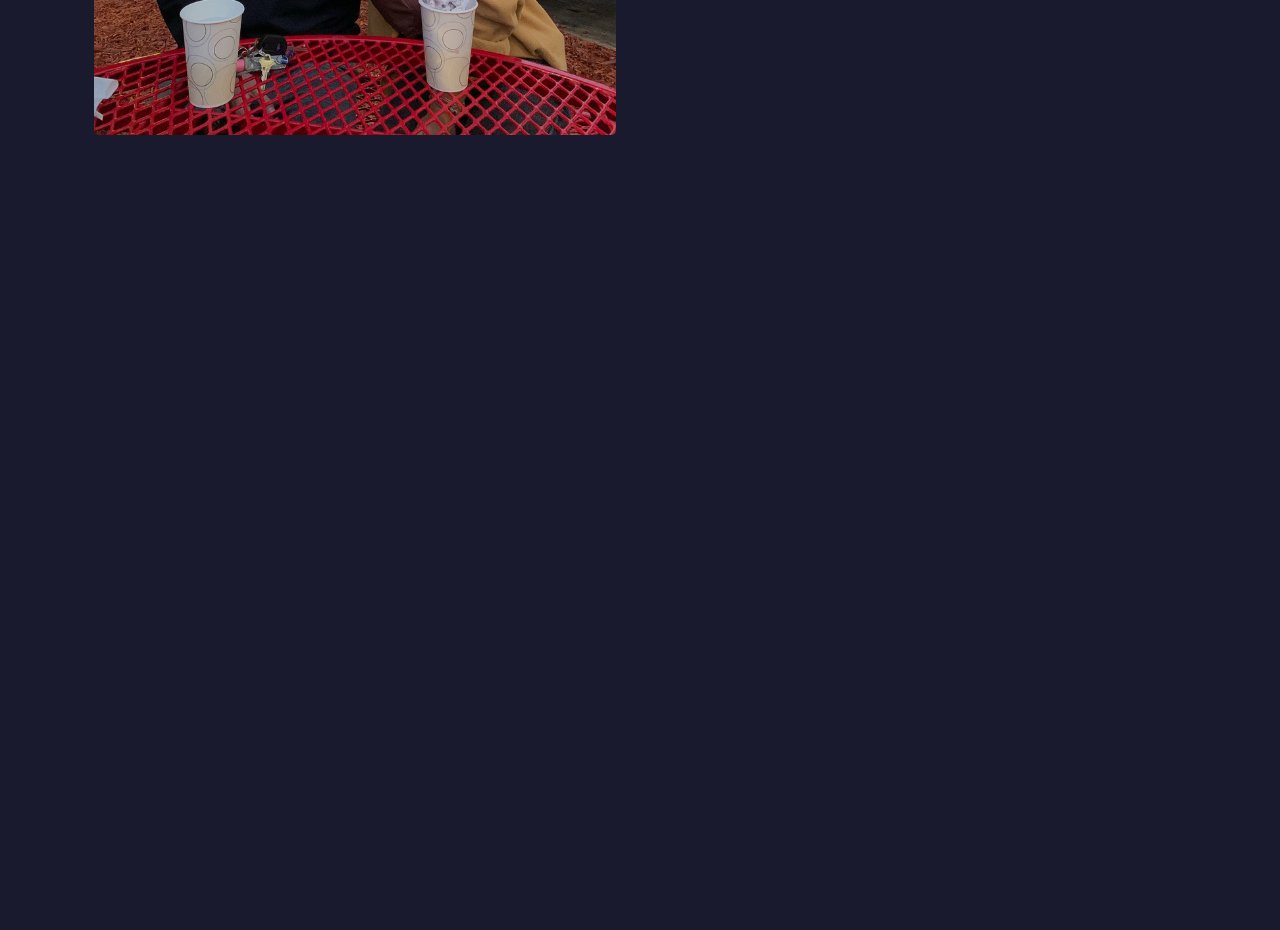
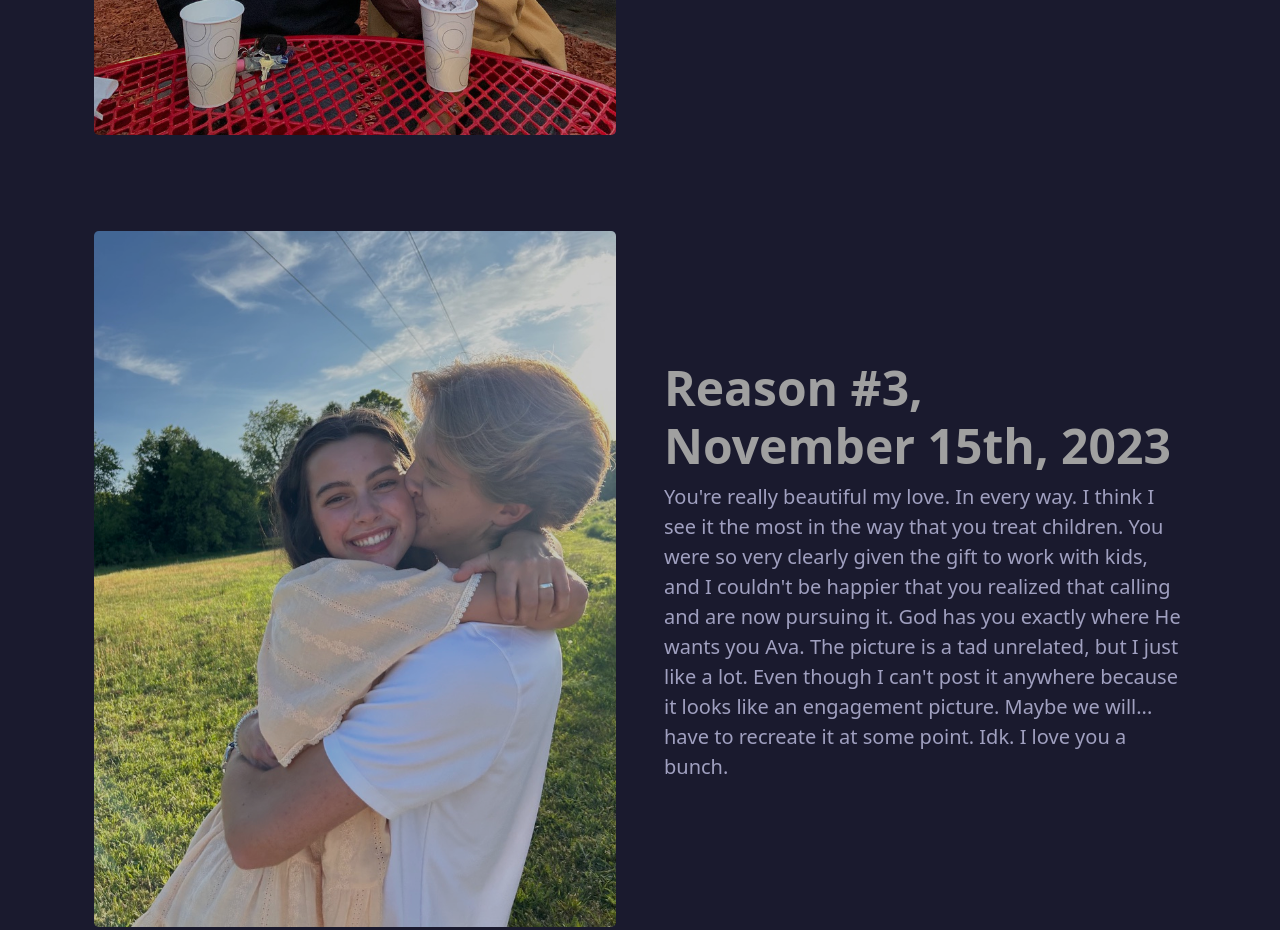
Before and after one commit to IanCo0k/ava, a plain HTML site: page main.html in a window 1280 px wide. Shown: the part 1303-2233 px from the top of the page. Before the commit the page ends 1534 px from the top, so only its background shows below. Drawn offline with nearby package versions, Linux system fonts and the light colour scheme.

Commit message:
nov 15 reason

```diff
--- a/main.html
+++ b/main.html
@@ -49,6 +49,16 @@
             </div>
         </section>
 
+        <section class="row flex-lg-row align-items-center g-5 py-5">
+            <div class="col-10 col-sm-8 col-lg-6">
+                <img src="us.jpeg" class="d-block rounded-3 mx-lg-auto img-fluid" alt="Love Image" width="700" height="500" loading="lazy"> <!-- Replace with your image URL -->
+            </div>
+            <div class="col-lg-6">
+                <h1 class="display-5 fw-bold">Reason #3, November 15th, 2023</h1>
+                <p class="lead">You're really beautiful my love. In every way. I think I see it the most in the way that you treat children. You were so very clearly given the gift to work with kids, and I couldn't be happier that you realized that calling and are now pursuing it. God has you exactly where He wants you Ava. The picture is a tad unrelated, but I just like a lot. Even though I can't post it anywhere because it looks like an engagement picture. Maybe we will... have to recreate it at some point. Idk. I love you a bunch.</p>
+            </div>
+        </section>
+
 
     </div>
     <script src="https://code.jquery.com/jquery-3.5.1.min.js"></script>
--- a/script.js
+++ b/script.js
@@ -1,7 +1,7 @@
 document.getElementById('loginForm').addEventListener('submit', function(event){
     event.preventDefault();
     var password = document.getElementById('password').value;
-    if(password === 'peppermill') {
+    if(password === 'hinkle') {
         window.location.href = 'main.html'; // Redirect to main.html
     } else {
         alert('Login failed!');
```
Also changed, not shown: index.html (+1 -1 lines), us.jpeg (added), 1 other file.
